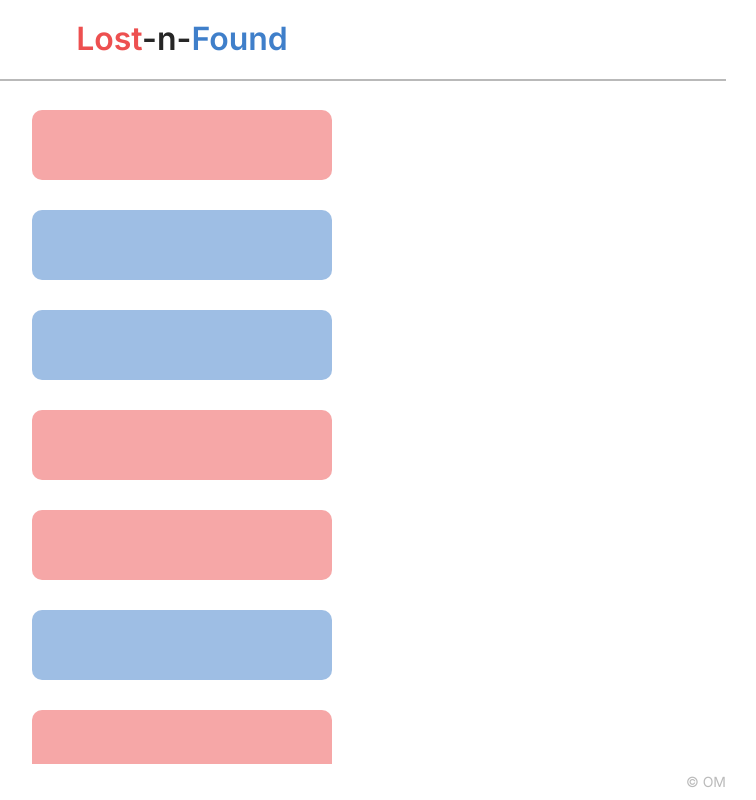
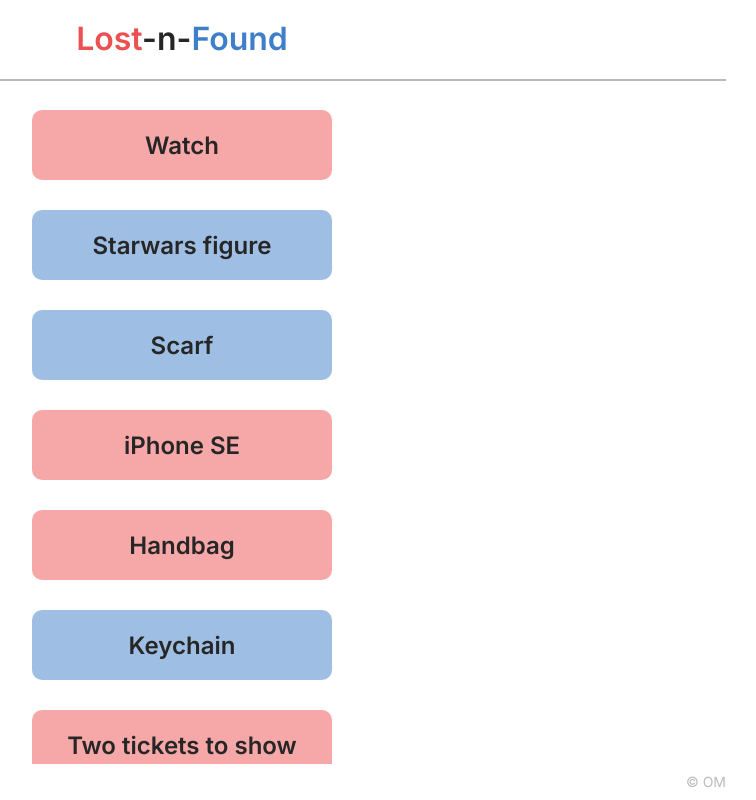
Before and after one commit to Olga-Mishareva/capstone-project-lost-n-found, a Next.js app: page / in a window 1280 px wide. Shown: the whole page, without its empty margins (458-1214 px from the left). Built offline with nearby package versions, Linux system fonts and the light colour scheme.

Commit message:
fix: edit title & description properties in object from db.json

```diff
--- a/components/Item.js
+++ b/components/Item.js
@@ -9,8 +9,8 @@ export default function Item({ title, initialStatus }) {
 }
 
 const StyledItem = styled.div`
-  width: 300px;
-  height: 70px;
+  min-width: 300px;
+  min-height: 70px;
   background-color: ${({ initialStatus }) =>
     initialStatus ? "var(--lost-pastel-color)" : "var(--found-pastel-color)"};
   border-radius: 10px;
--- a/pages/index.js
+++ b/pages/index.js
@@ -8,7 +8,7 @@ export default function HomePage() {
     <StyledList>
       {items.map((item) => (
         <li key={item.itemId}>
-          <Item title={item.itemTitle} initialStatus={item.initiallyLost} />
+          <Item title={item.title} initialStatus={item.initiallyLost} />
         </li>
       ))}
     </StyledList>
```
